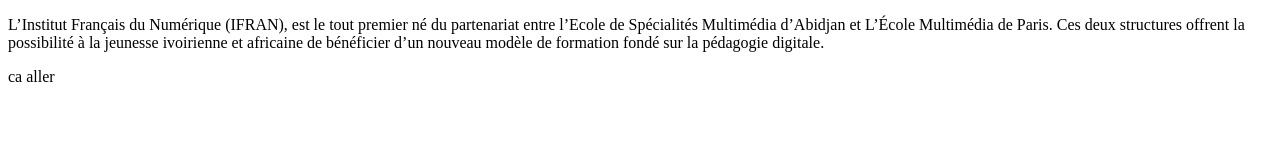
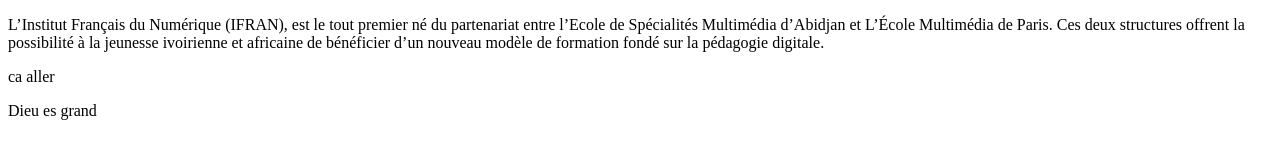
Before and after one commit to koben0599/kobs-ficher, a plain HTML site: page index.html in a window 1280 px wide. Drawn offline with Linux system fonts and the light colour scheme.

Commit message:
mon3c commit

```diff
--- a/index.html
+++ b/index.html
@@ -10,5 +10,6 @@
         structures offrent la possibilité à la jeunesse ivoirienne et africaine de bénéficier d’un nouveau modèle de formation fondé sur la pédagogie digitale.
     </p>
     <p>ca aller</p>
+    <p>Dieu es grand</p>
 </body>
 </html>
```
